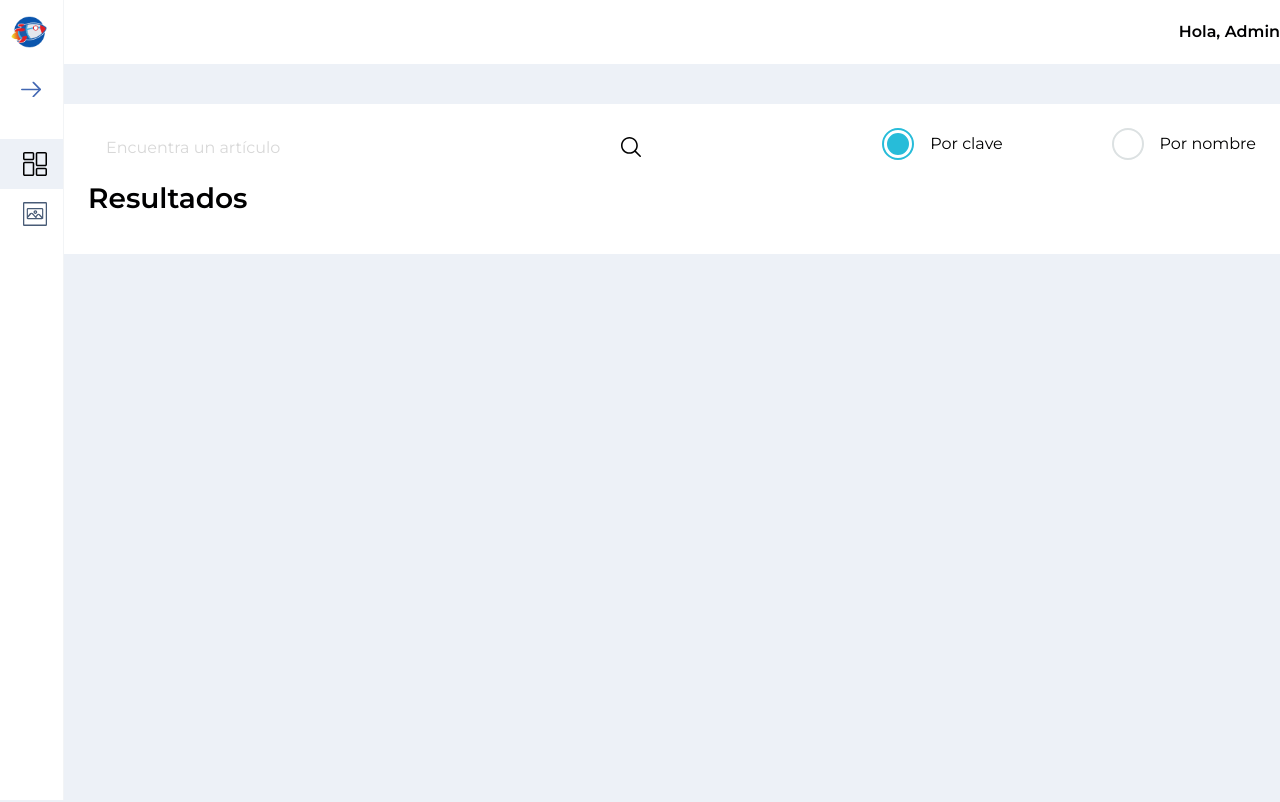
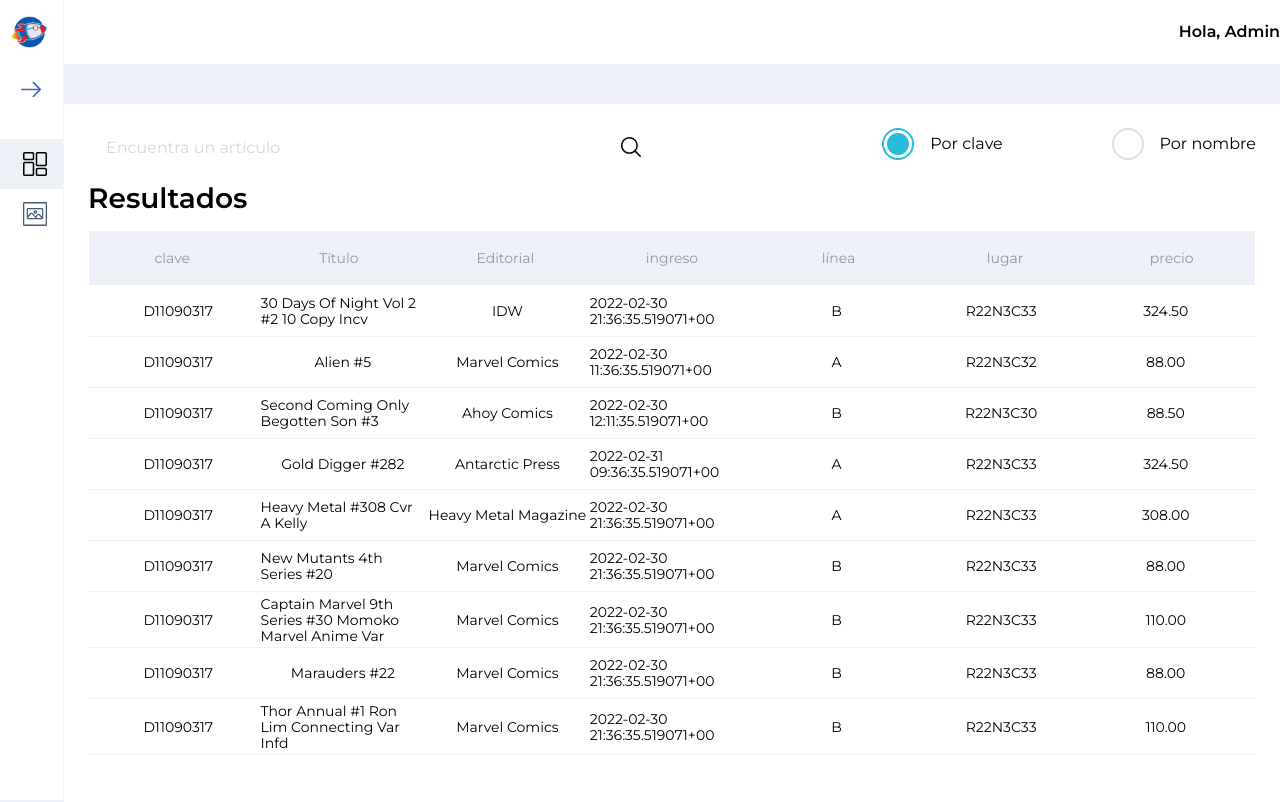
Before and after one commit to Lariicsa/fan-ui-bodega, a Vue app: page / in a window 1280 px wide. Shown: the top 802 px of the page. Built offline with nearby package versions, Linux system fonts and the light colour scheme.

Commit message:
Set simple table with dummie data

```diff
--- a/src/Mucks/products.js
+++ b/src/Mucks/products.js
@@ -1,85 +1,85 @@
 export default {
   prodsin: [
     {
+      sku: "D11090317",
       description: "30 Days Of Night Vol 2 #2 10 Copy Incv",
       brand: "IDW",
       created_at: "2022-02-30 21:36:35.519071+00",
       line: "B",
       location: "R22N3C33",
       price: "324.50",
-      sku: "D11090317",
     },
     {
+      sku: "D11090317",
       description: "Alien #5",
       brand: "Marvel Comics",
       created_at: "2022-02-30 11:36:35.519071+00",
       line: "A",
       location: "R22N3C32",
       price: "88.00",
-      sku: "D11090317",
     },
     {
+      sku: "D11090317",
       description: "Second Coming Only Begotten Son #3",
       brand: "Ahoy Comics",
       created_at: "2022-02-30 12:11:35.519071+00",
       line: "B",
       location: "R22N3C30",
       price: "88.50",
-      sku: "D11090317",
     },
     {
+      sku: "D11090317",
       description: "Gold Digger #282",
       brand: "Antarctic Press",
       created_at: "2022-02-31 09:36:35.519071+00",
       line: "A",
       location: "R22N3C33",
       price: "324.50",
-      sku: "D11090317",
     },
     {
+      sku: "D11090317",
       description: "Heavy Metal #308 Cvr A Kelly",
       brand: "Heavy Metal Magazine",
       created_at: "2022-02-30 21:36:35.519071+00",
       line: "A",
       location: "R22N3C33",
       price: "308.00",
-      sku: "D11090317",
     },
     {
+      sku: "D11090317",
       description: "New Mutants 4th Series #20",
       brand: "Marvel Comics",
       created_at: "2022-02-30 21:36:35.519071+00",
       line: "B",
       location: "R22N3C33",
       price: "88.00",
-      sku: "D11090317",
     },
     {
+      sku: "D11090317",
       description: "Captain Marvel 9th Series #30 Momoko Marvel Anime Var",
       brand: "Marvel Comics",
       created_at: "2022-02-30 21:36:35.519071+00",
       line: "B",
       location: "R22N3C33",
       price: "110.00",
-      sku: "D11090317",
     },
     {
+      sku: "D11090317",
       description: "Marauders #22",
       brand: "Marvel Comics",
       created_at: "2022-02-30 21:36:35.519071+00",
       line: "B",
       location: "R22N3C33",
       price: "88.00",
-      sku: "D11090317",
     },
     {
+      sku: "D11090317",
       description: "Thor Annual #1 Ron Lim Connecting Var Infd",
       brand: "Marvel Comics",
       created_at: "2022-02-30 21:36:35.519071+00",
       line: "B",
       location: "R22N3C33",
       price: "110.00",
-      sku: "D11090317",
     },
   ],
 };
--- a/src/assets/scss/components/simpleTble.scss
+++ b/src/assets/scss/components/simpleTble.scss
@@ -17,9 +17,9 @@
     overflow-y: auto;
   }
   &__cell {
-    padding: 1.2rem 0;
+    padding: 0;
     font-size: $medium-size;
-    text-align: center;
+    text-align: left;
     display: flex;
     width: auto;
     align-items: center;
@@ -33,6 +33,10 @@
       @extend .simpleTable__cell;
       font-weight: $regular;
       color: $blue-grey;
+    }
+
+    &.left {
+      text-align: left;
     }
 
     &-in {
@@ -70,6 +74,19 @@
     &.cols5 {
       width: 20%;
       @include tablet {
+        width: auto;
+      }
+    }
+    &.cols6 {
+      width: 18%;
+      @include tablet {
+        width: auto;
+      }
+    }
+
+    &.cols7 {
+      width: 14.28%;
+      @include until($tablet-landscape) {
         width: auto;
       }
     }
--- a/src/views/Home.vue
+++ b/src/views/Home.vue
@@ -21,7 +21,7 @@
       <div class="col">
         <h3>Resultados</h3>
         <div class="row">
-
+          <TableSimple :item="tabledata" :cols="7" />
         </div>
       </div>
     </div>
@@ -34,6 +34,8 @@
 import Finder from "@/components/Finder";
 import Modal from "@/components/ModalContainer";
 import RadioOption from "@/components/RadioOption";
+import TableSimple from "@/components/TableSimple"
+import dataTable from "@/Mucks/products"
 export default {
   name: "Home",
 
@@ -42,6 +44,7 @@
     Finder,
     Modal,
     RadioOption,
+    TableSimple
   },
   data() {
     return {
@@ -108,6 +111,7 @@
       ],
 
       SelectedFilter: "clave1",
+      dataTable: dataTable.prodsin
     };
   },
 
@@ -119,6 +123,14 @@
 
   computed: {
     ...mapGetters(["gtrFetchSlides"]),
+
+    tabledata() {
+      const table = {
+        head: ["clave", "Título", "Editorial", "ingreso", "línea", "lugar", "precio"],
+        rows: this.dataTable,
+      };
+      return table;
+    },
   },
 };
 </script>
```
